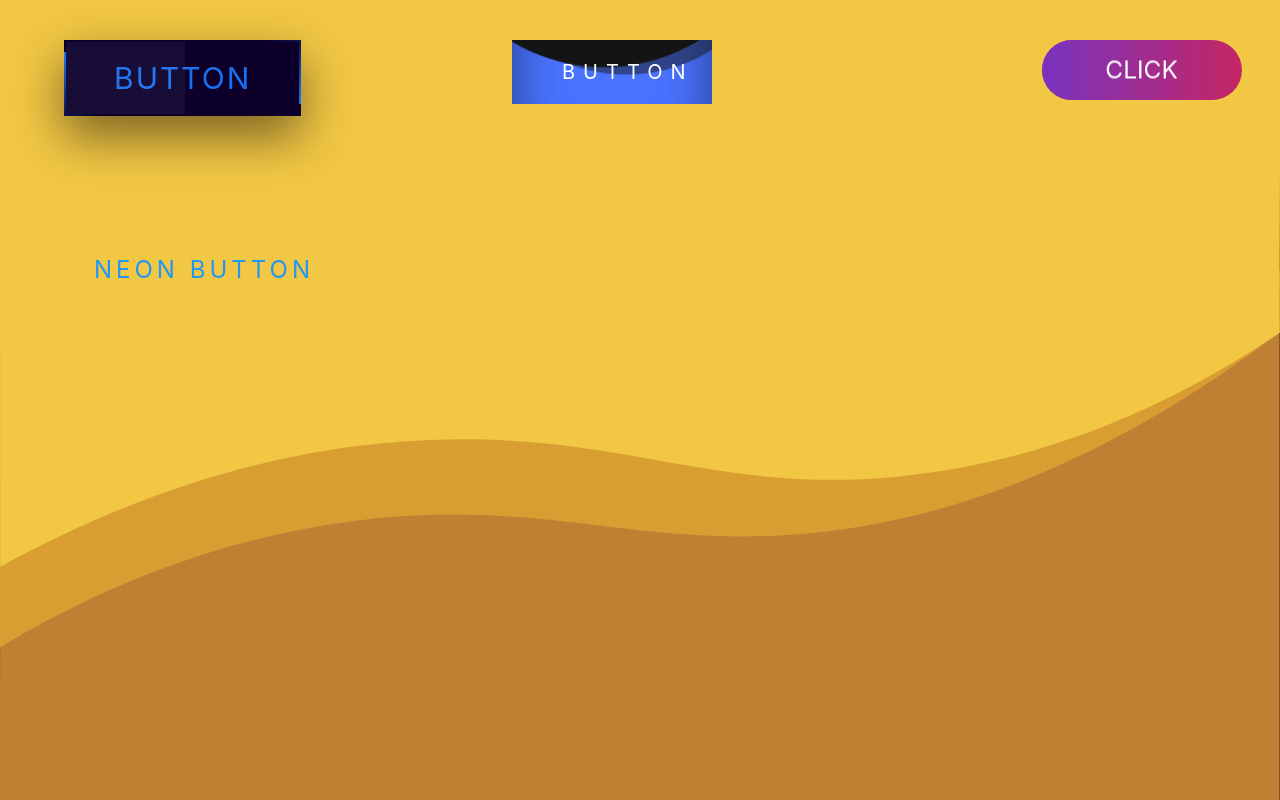
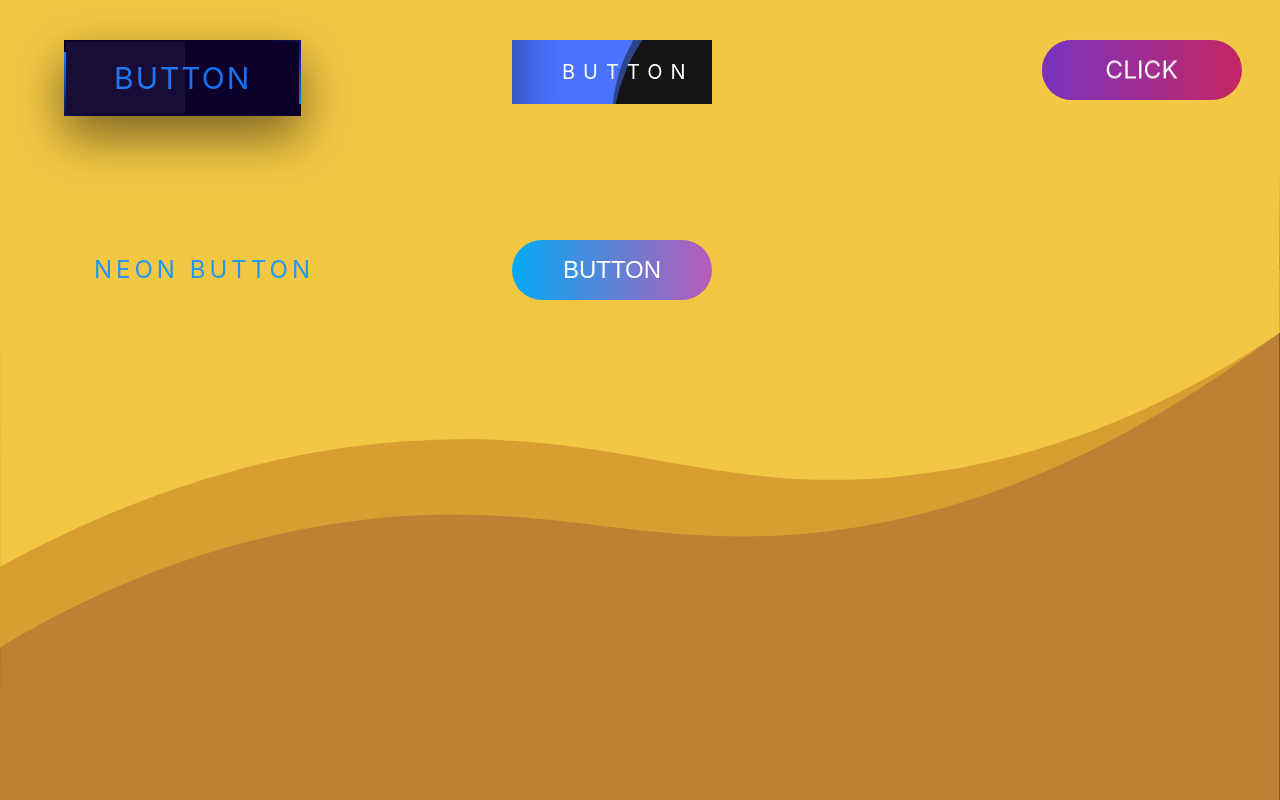
Before and after one commit to SaSlavov/css-animations, a React (Create React App) app in the folder client/: page / in a window 1280 px wide. Shown: the top 800 px of the page. Built offline with nearby package versions, Linux system fonts and the light colour scheme.

Commit message:
add glowing button

```diff
--- /dev/null
+++ b/client/src/components/Buttons/GlowingButton/GlowingButton.css
@@ -0,0 +1,53 @@
+.glowing-button-container {
+    position: absolute;
+    top: 30%;
+    left: 40%;
+    width: 200px;
+    height: 60px;
+    text-align: center;
+    line-height: 60px;
+    color: #fff;
+    font-size: 24px;
+    text-transform: uppercase;
+    text-decoration: none;
+    font-family: sans-serif;
+    box-sizing: border-box;
+    background: linear-gradient(90deg, #03a9f4, #f441a5, #ffeb3b, #03a9f4);
+    background-size: 400%;
+    border-radius: 30px;
+    z-index: 1;
+}
+
+.glowing-button-container:hover {
+    animation: animate 8s linear infinite;
+}
+
+@keyframes animate {
+    0% {
+        background-position: 0%;
+    }
+    100% {
+        background-position: 400%;
+    }
+}
+
+.glowing-button-container:before {
+    content: '';
+    position: absolute;
+    top: -5px;
+    left: -5px;
+    right: -5px;
+    bottom: -5px;
+    z-index: -1;
+    background: linear-gradient(90deg, #03a9f4, #f441a5, #ffeb3b, #03a9f4);
+    background-size: 400%;
+    border-radius: 40px;
+    opacity: 0;
+    transition: 0.5s;
+}
+
+.glowing-button-container:hover:before {
+    filter: blur(20px);
+    opacity: 1;
+    animation: animate 8s linear infinite;
+}
--- /dev/null
+++ b/client/src/components/Buttons/GlowingButton/GlowingButton.js
@@ -0,0 +1,10 @@
+import React from 'react';
+import './GlowingButton.css'
+
+const GlowingButton = () => {
+    return (
+        <a href="#" className="glowing-button-container">Button</a>
+    );
+};
+
+export default GlowingButton;
--- a/client/src/pages/Homepage/Homepage.js
+++ b/client/src/pages/Homepage/Homepage.js
@@ -12,6 +12,7 @@ import SnakeBorder from '../../components/Buttons/SnakeBorder/SnakeBorder';
 import LiquidButton from '../../components/Buttons/LiquidButton/LiquidButton';
 import Flip3DButton from '../../components/Buttons/Flip3DButton/Flip3DButton';
 import NeonButton from '../../components/Buttons/NeonButton/NeonButton';
+import GlowingButton from '../../components/Buttons/GlowingButton/GlowingButton';
 
 const Homepage = () => {
 
@@ -34,6 +35,7 @@ const Homepage = () => {
                 <LiquidButton />
                 <Flip3DButton />
                 <NeonButton />
+                <GlowingButton />
             </div>
         </div>
     );
```
